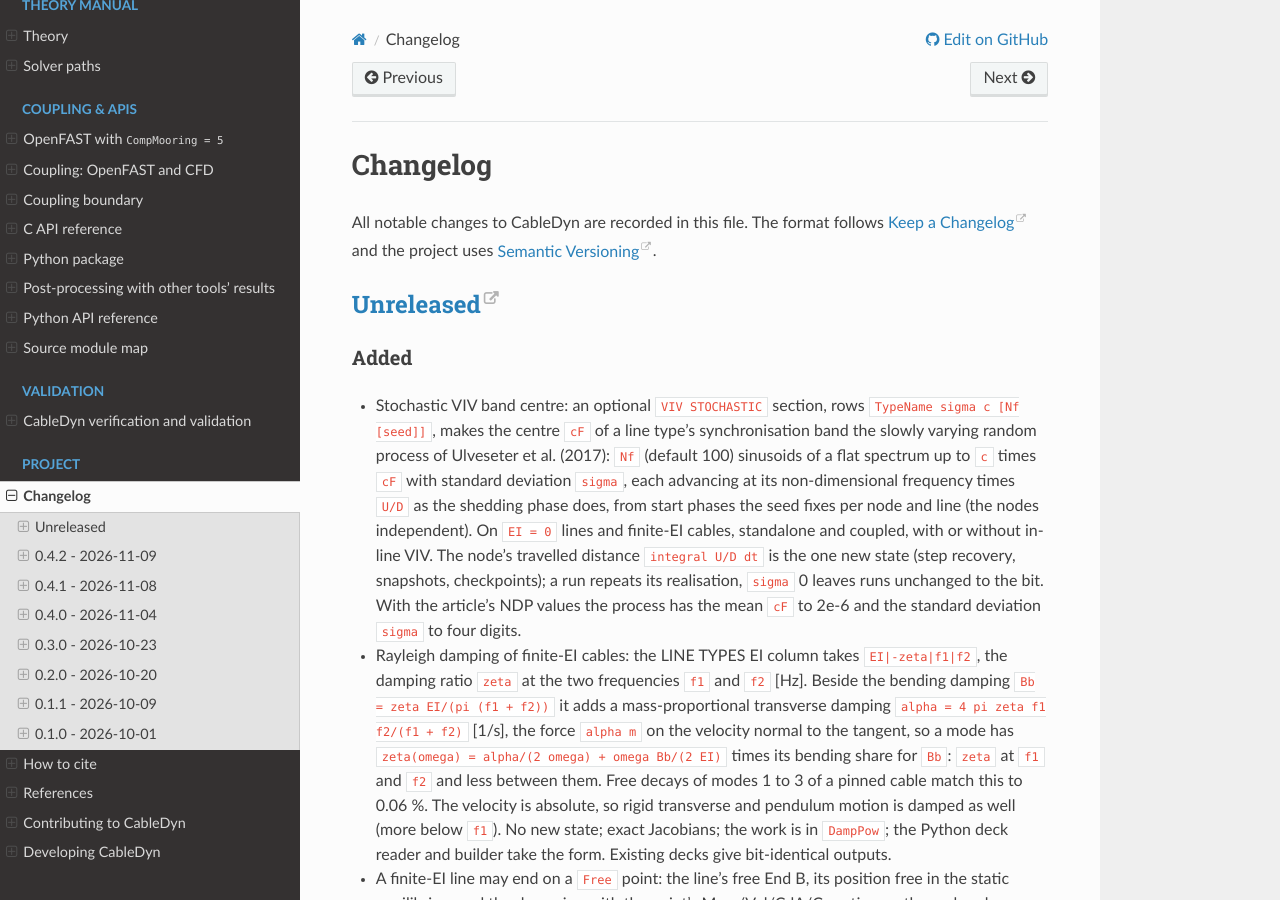
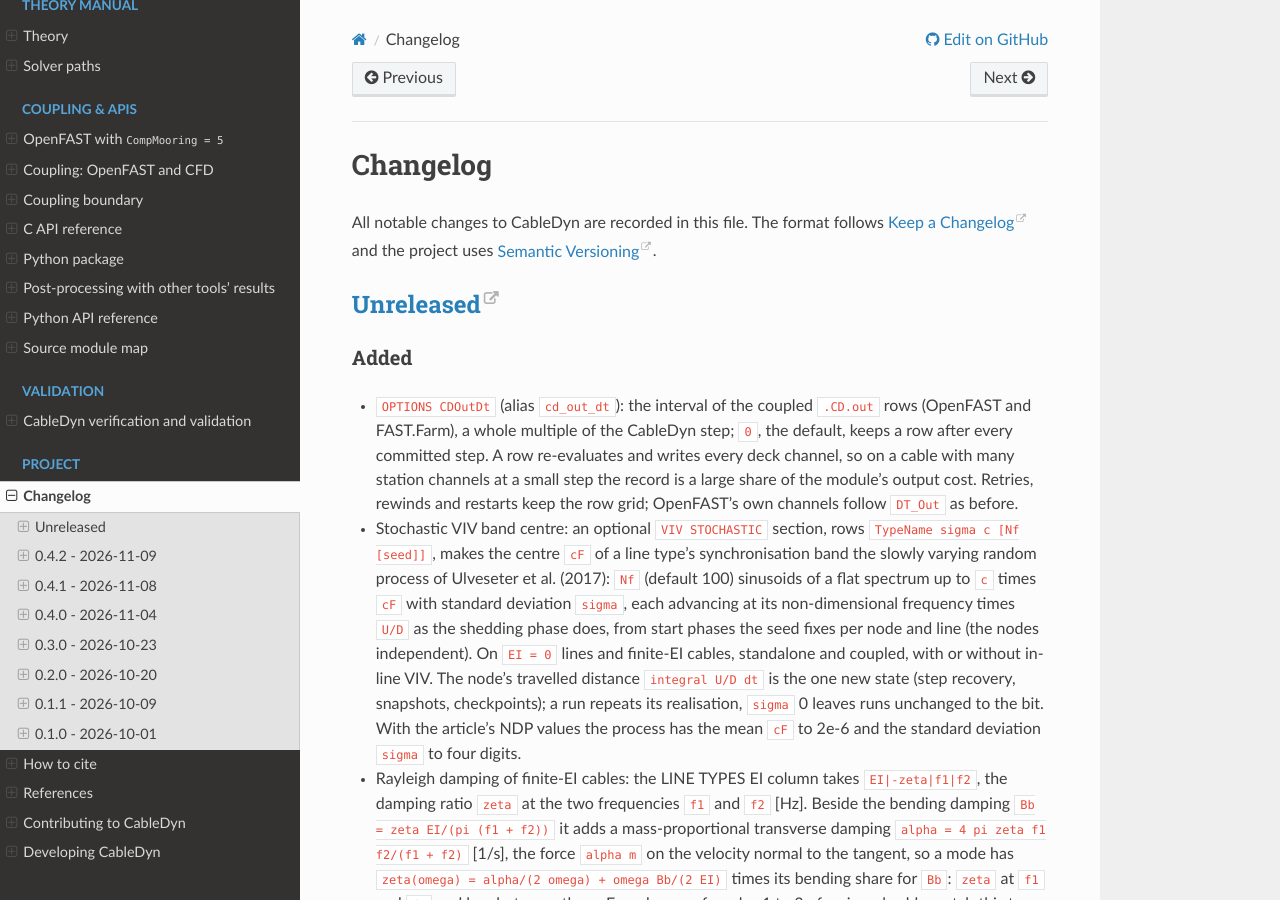
Before and after one commit to SMI-Lab-Inha/CableDyn, a Sphinx documentation site: the page built from doc/changelog.md, in a window 1280 px wide and 900 px high. Built offline with Sphinx 7.4.7 and the Read the Docs theme 3.1.0, drawn with Linux system fonts in a browser that asks for light colours.

Commit message:
feat: OPTIONS CDOutDt, the interval of the coupled .CD.out rows (#186)
The coupled .CD.out record takes a row after every committed CableDyn
step. Each row re-evaluates the deck channels on the committed state
and writes them, a large share of the module's output cost on a cable
with many station channels at a small step (40-50 rows per second at
DT = 0.02-0.025 s).

OPTIONS CDOutDt [s] (alias cd_out_dt) writes a row at every whole
multiple of it instead; 0, the default, keeps a row per committed step.
It must be a whole multiple of the CableDyn step (dtM, or DT without
dtM), or the run stops at initialisation. The OpenFAST shell counts
the glue steps per row (nsuper times the CableDyn steps), the rewind of
an abandoned branch trims the rows that branch wrote, and a restart
continues on the same grid. The channels OpenFAST itself writes follow
its DT_Out as before. The Python deck reader accepts and range-checks
the option.

Signed-off-by: Jae Hoon Seo <jaehoon.seo@inha.ac.kr>

```diff
--- a/CHANGELOG.md
+++ b/CHANGELOG.md
@@ -10,6 +10,12 @@ All notable changes to CableDyn are recorded in this file. The format follows
 
 ### Added
 
+- `OPTIONS CDOutDt` (alias `cd_out_dt`): the interval of the coupled `.CD.out` rows (OpenFAST and
+  FAST.Farm), a whole multiple of the CableDyn step; `0`, the default, keeps a row after every
+  committed step. A row re-evaluates and writes every deck channel, so on a cable with many
+  station channels at a small step the record is a large share of the module's output cost.
+  Retries, rewinds and restarts keep the row grid; OpenFAST's own channels follow `DT_Out` as
+  before.
 - Stochastic VIV band centre: an optional `VIV STOCHASTIC` section, rows `TypeName sigma c
   [Nf [seed]]`, makes the centre `cF` of a line type's synchronisation band the slowly varying
   random process of Ulveseter et al. (2017): `Nf` (default 100) sinusoids of a flat spectrum up to
--- a/doc/outputs.rst
+++ b/doc/outputs.rst
@@ -1136,8 +1136,9 @@ output root:
   digits, three-digit exponent), TAB-separated.
 
 The first data row is the static initialisation at ``t = 0``; every further row is written after
-each committed CableDyn step, at every ``dtM`` boundary. It is independent of OpenFAST's ``DT_Out``
-and never repeats held values between
+each committed CableDyn step, at every ``dtM`` boundary, or, with ``OPTIONS CDOutDt`` (a whole
+multiple of the CableDyn step), at every multiple of ``CDOutDt``. It is independent of OpenFAST's
+``DT_Out`` and never repeats held values between
 CableDyn steps. If OpenFAST retries a step, at any ``dtM``, the provisional row is replaced rather
 than duplicated, and a restore of an operating point (``CalcSteady``) keeps the rows of the run;
 the file is flushed after every row, so it is readable during a run and intact after a crash.
```
Also changed, not shown: doc/options.rst (+10 -0 lines), 7 other files.
